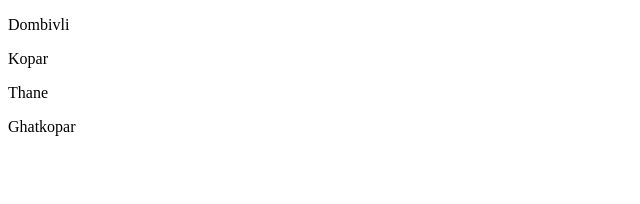
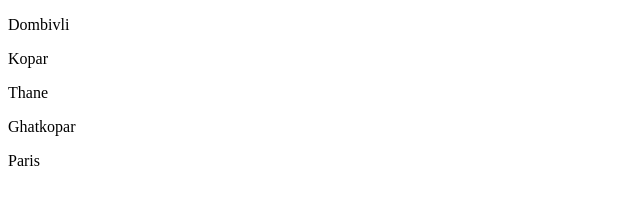
Before and after one commit to HarshitSshetty/test-5, a plain HTML site: page index.html in a window 1280 px wide. Shown: the full height of the page, 0-640 px from the left. Drawn offline with Linux system fonts and the light colour scheme.

Commit message:
added paris

```diff
--- a/index.html
+++ b/index.html
@@ -11,6 +11,7 @@
         <p>Kopar</p>
         <p>Thane</p>
         <p>Ghatkopar</p>
+        <p>Paris</p>
     </div>
 </body>
 </html>
```
